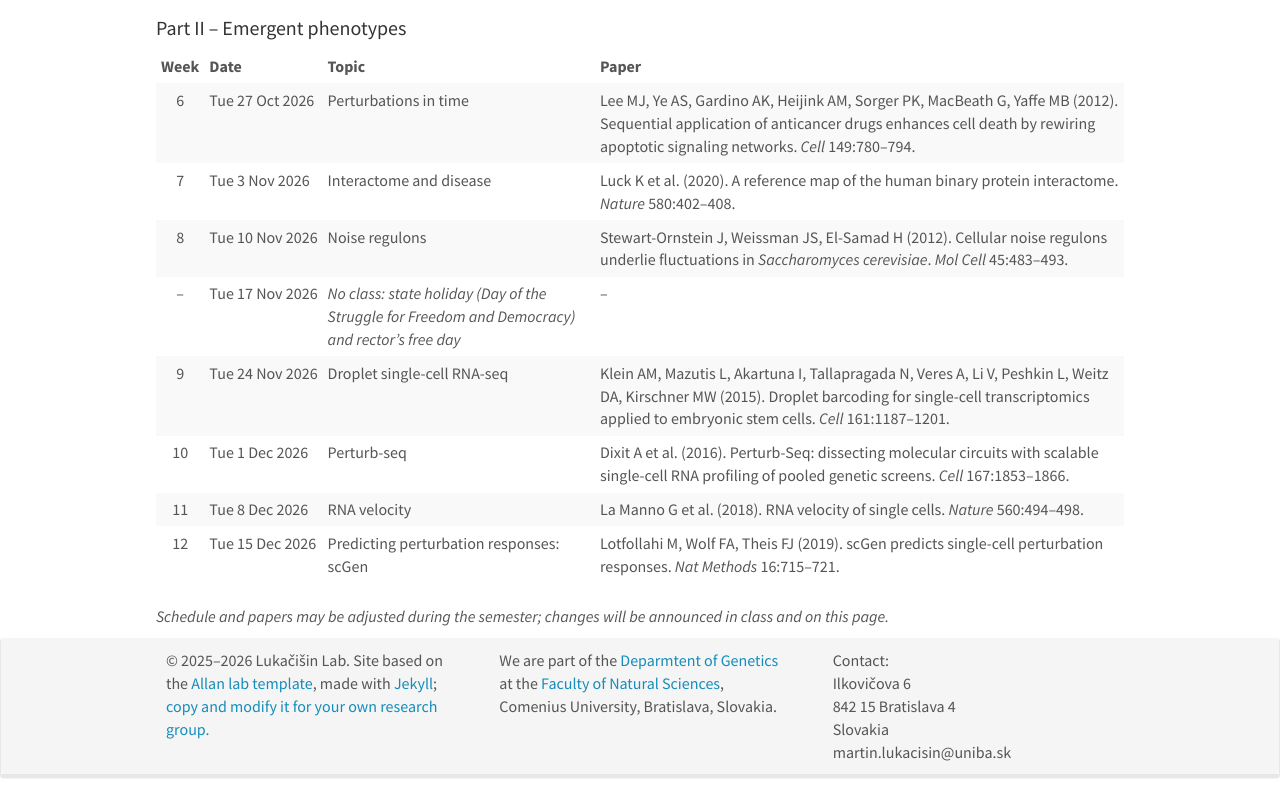
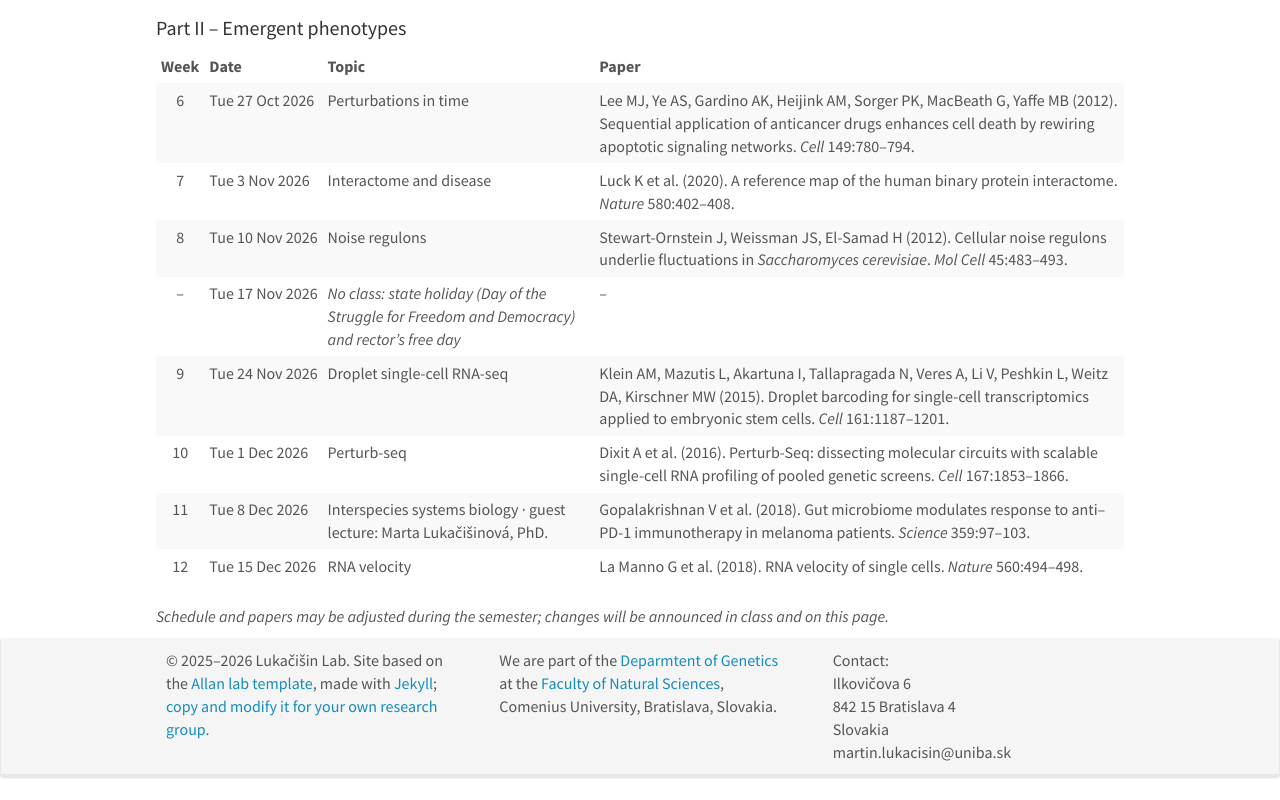
Before and after one commit to lukacisinlab/lukacisinlab.github.io, a plain HTML site: page teaching.html in a window 1280 px wide. Shown: the part 2826-3626 px from the top of the page. Drawn offline with nearby package versions, Linux system fonts and the light colour scheme.

Commit message:
Teaching: guest lecture on interspecies systems biology; drop scGen.
Co-authored-by: Cursor <cursoragent@cursor.com>

```diff
--- a/teaching.html
+++ b/teaching.html
@@ -199,7 +199,7 @@
 
 <p>Teaching in the winter semester 2026/2027 runs from 21 September to 18 December 2026 (13 weeks). Tuesday 17 November is a state holiday and rector’s free day, so there is no class that week. The rector’s free day on Friday 30 October and the dean’s free day around All Saints’ Day do not affect this course.</p>
 
-<p>We read strictly one paper per session. The course is organised in two parts. <strong>Part I</strong> follows the classical route from genes to functions and phenotypes: expression patterns, functional annotation, deletion phenotypes, natural variation and the quantitative economy of the cell. <strong>Part II</strong> turns to phenotypes that emerge from the interplay of many genes and cells: network rewiring, physical interactions, cell-to-cell variability, and the single-cell technologies and models that let us observe and predict them.</p>
+<p>We read strictly one paper per session. The course is organised in two parts. <strong>Part I</strong> follows the classical route from genes to functions and phenotypes: expression patterns, functional annotation, deletion phenotypes, natural variation and the quantitative economy of the cell. <strong>Part II</strong> turns to phenotypes that emerge from the interplay of many genes, cells and organisms: network rewiring, physical interactions, cell-to-cell variability, multi-species communities, and the single-cell technologies and models that let us observe and predict them.</p>
 
 <h4 id="part-i--from-genes-to-functions-and-phenotypes">Part I – From genes to functions and phenotypes</h4>
 
@@ -297,14 +297,14 @@
     <tr>
       <td style="text-align: center">11</td>
       <td>Tue 8 Dec 2026</td>
-      <td>RNA velocity</td>
-      <td>La Manno G et al. (2018). RNA velocity of single cells. <em>Nature</em> 560:494–498.</td>
+      <td>Interspecies systems biology · guest lecture: Marta Lukačišinová, PhD.</td>
+      <td>Gopalakrishnan V et al. (2018). Gut microbiome modulates response to anti–PD-1 immunotherapy in melanoma patients. <em>Science</em> 359:97–103.</td>
     </tr>
     <tr>
       <td style="text-align: center">12</td>
       <td>Tue 15 Dec 2026</td>
-      <td>Predicting perturbation responses: scGen</td>
-      <td>Lotfollahi M, Wolf FA, Theis FJ (2019). scGen predicts single-cell perturbation responses. <em>Nat Methods</em> 16:715–721.</td>
+      <td>RNA velocity</td>
+      <td>La Manno G et al. (2018). RNA velocity of single cells. <em>Nature</em> 560:494–498.</td>
     </tr>
   </tbody>
 </table>
```
Also changed, not shown: downloads/APVV.txt (added), downloads/PeterFedorPrize.txt (added).
